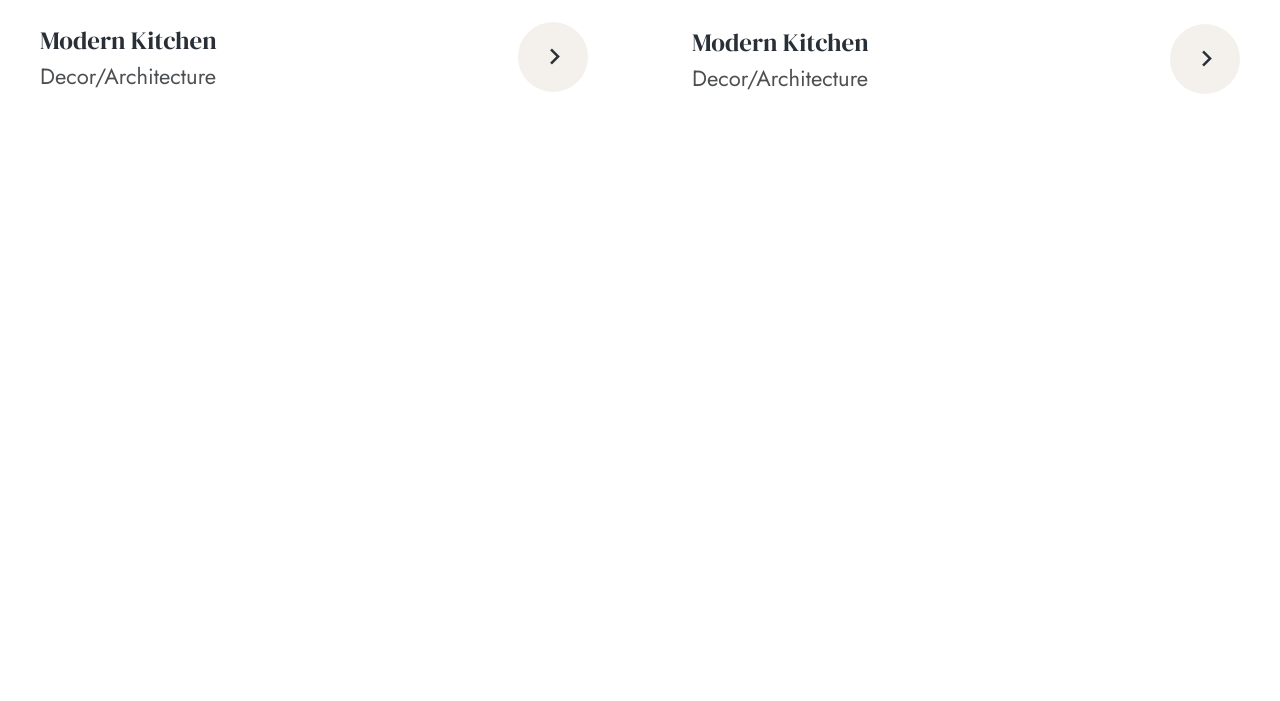
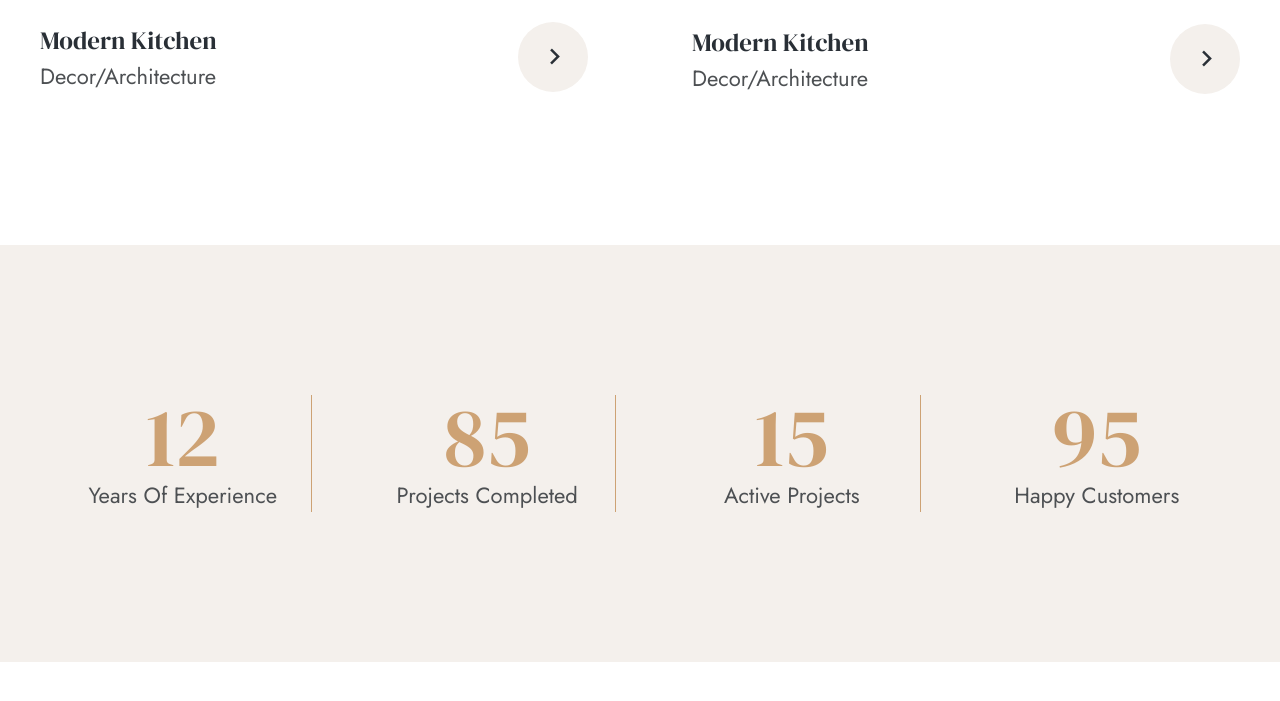
Before and after one commit to beloow/ArchFlow, a website: page index.html in a window 1280 px wide. Shown: the part 5041-5742 px from the top of the page. Drawn offline with nearby package versions, Linux system fonts and the light colour scheme.

Commit message:
+ Section stats and more

```diff
--- a/index.html
+++ b/index.html
@@ -52,7 +52,7 @@
     <header class="sticky top-0 h-[90px] shadow-xl z-30 bg-white">
         <div class="container mx-auto flex justify-between h-full items-center">
             <!-- logo -->
-            <a href="#">
+            <a href="/">
                 <img src="assets/logo/png/logo-no-background.png" width="150px" alt="logo">
             </a>
             <!-- nav -->
@@ -363,6 +363,35 @@
             </div>
         </section>
 
+        <!-- stats -->
+        <section class="stats mt-[80px] xl:mt-[150px] relative z-20 bg-accent-secondary py-[80px] xl:py-[150px]">
+            <div class="container mx-auto">
+                <!-- grid -->
+                <div class="grid grid-cols-1 xl:grid-cols-4 gap-12">
+                    <!-- grid item -->
+                    <div class="stats__item text-center xl:border-r xl:border-accent">
+                        <h3 class="h1 font-primary text-accent">12</h3>
+                        <p>Years Of Experience</p>
+                    </div>
+                    <!-- grid item -->
+                    <div class="stats__item text-center xl:border-r xl:border-accent">
+                        <h3 class="h1 font-primary text-accent">85</h3>
+                        <p>Projects Completed</p>
+                    </div>
+                    <!-- grid item -->
+                    <div class="stats__item text-center xl:border-r xl:border-accent">
+                        <h3 class="h1 font-primary text-accent">15</h3>
+                        <p>Active Projects</p>
+                    </div>
+                    <!-- grid item -->
+                    <div class="stats__item text-center">
+                        <h3 class="h1 font-primary text-accent">95</h3>
+                        <p>Happy Customers</p>
+                    </div>
+                </div>
+            </div>
+        </section>
+
         <!-- div temp -->
         <div class="h-[3000px]"></div>
     </main>
```
Also changed, not shown: README.md, dist/output.css.
